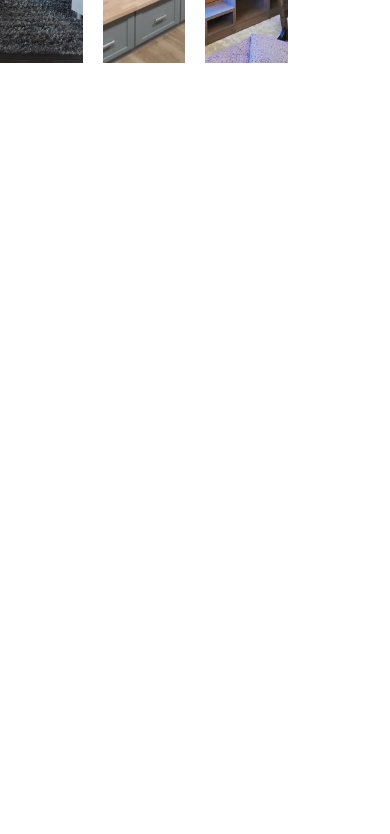
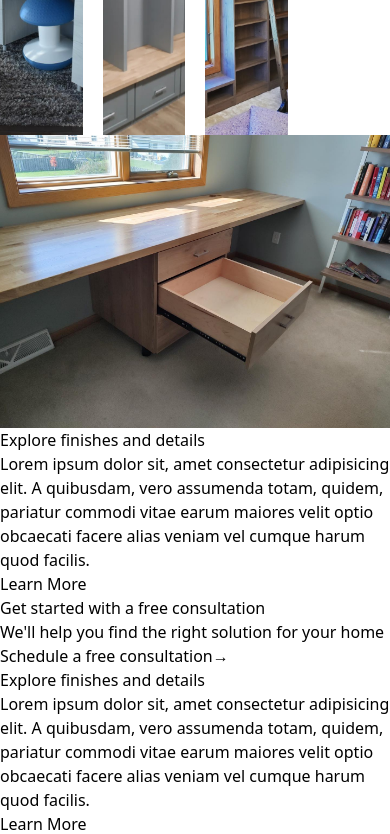
Before and after one commit to lee14k/catalinaclosets2.0, a Next.js app: page / in a window 390 px wide. Shown: the part 1000-1834 px from the top of the page. Before the commit the page ends 1063 px from the top, so only its background shows below. Built offline with nearby package versions, Linux system fonts and the light colour scheme.

Commit message:
adding top contact bar, piecing homepage together

```diff
--- /dev/null
+++ b/Components/CTA.jsx
@@ -0,0 +1,26 @@
+export default function CTA({headlineone, headlinetwo, buttontext}) {
+  return (
+    <div className="bg-indigo-700">
+      <div className="px-6 py-24 sm:px-6 sm:py-32 lg:px-8">
+        <div className="mx-auto max-w-2xl text-center">
+          <h2 className="text-3xl font-bold tracking-tight text-white sm:text-4xl">
+{headlineone}            <br />
+             {headlinetwo}
+          </h2>
+
+          <div className="mt-10 flex items-center justify-center gap-x-6">
+            <a
+              href="#"
+              className="rounded-md bg-white px-3.5 py-2.5 text-sm font-semibold text-indigo-600 shadow-sm hover:bg-indigo-50 focus-visible:outline focus-visible:outline-2 focus-visible:outline-offset-2 focus-visible:outline-white"
+            >
+               {buttontext}
+            </a>
+            <a href="#" className="text-sm font-semibold leading-6 text-white">
+     <span aria-hidden="true">→</span>
+            </a>
+          </div>
+        </div>
+      </div>
+    </div>
+  )
+}
--- /dev/null
+++ b/Components/Conbar.jsx
@@ -0,0 +1,9 @@
+export default function Conbar () {
+    return (
+        <div className="flex">
+            <div>Phone Number</div>
+            <div>Email</div>
+            <div>Request Consultation</div>
+        </div>
+    )
+}
--- /dev/null
+++ b/Components/Leftphoto.jsx
@@ -0,0 +1,24 @@
+import Image from 'next/image';
+import Navbar from './Navbar';
+
+export default function Leftphoto () {
+    return (
+        <div className="flex ">
+
+        <div>
+            <h2>Explore finishes and details</h2>
+            <p>Lorem ipsum dolor sit, amet consectetur adipisicing elit. A quibusdam, vero assumenda totam, quidem, pariatur commodi vitae earum maiores velit optio obcaecati facere alias veniam vel cumque harum quod facilis. </p>
+            <button>Learn More</button>
+
+        </div>
+           <div>
+            <Image
+                src="/homeoffice.jpg"
+                alt="Picture of the author"
+                width={500}
+                height={500}
+                />
+            </div>
+        </div>
+    )
+}
--- a/Components/Navbar.jsx
+++ b/Components/Navbar.jsx
@@ -53,17 +53,17 @@ function Navbar() {
             <Link href="/">Home</Link>
           </li>
           <li className={styles.navitem}>
-            <Link href="/About">Gallery</Link>
+            <Link href="/Gallery">Gallery</Link>
           </li>
 
           <li>
-            <Link href="/Login"> About</Link>
+            <Link href="/About"> About</Link>
           </li>
           <li className={styles.navitem}>
-            <Link href="/Gallery">Contact</Link>
+            <Link href="/Contact">Contact</Link>
           </li>
           <li className={styles.navitem}>
-            <Link href="/Store">Book a Consultation</Link>
+            <Link href="/Consultation">Book a Consultation</Link>
           </li>
         </ul>
       )}
--- /dev/null
+++ b/Components/Rightphoto.jsx
@@ -0,0 +1,22 @@
+import Image from 'next/image';
+import Navbar from './Navbar';
+
+export default function Rightphoto () {
+    return (
+        <div className="flex ">
+            <div>
+            <Image
+                src="/homeoffice.jpg"
+                alt="Picture of the author"
+                width={500}
+                height={500}
+                />
+            </div>
+        <div>
+            <h2>Explore finishes and details</h2>
+            <p>Lorem ipsum dolor sit, amet consectetur adipisicing elit. A quibusdam, vero assumenda totam, quidem, pariatur commodi vitae earum maiores velit optio obcaecati facere alias veniam vel cumque harum quod facilis. </p>
+            <button>Learn More</button>
+        </div>
+        </div>
+    )
+}
--- /dev/null
+++ b/Components/Twophoto.jsx
@@ -0,0 +1,5 @@
+export default function Twophoto () {
+    return (
+
+    )
+}
--- a/pages/index.js
+++ b/pages/index.js
@@ -4,13 +4,27 @@ import Navbar from '../Components/Navbar'
 const inter = Inter({ subsets: ['latin'] })
 import Homehead from '@/Components/Homehead'
 import Homegrid from '@/Components/Homegrid'
+import CTA from '@/Components/CTA'
+import Footer from '@/Components/Footer'
+import Rightphoto from '@/Components/Rightphoto'
+import Conbar from '@/Components/Conbar'
+import Leftphoto from '@/Components/Leftphoto'
 export default function Home() {
   return (
     <div>
+      <Conbar/>
       <Navbar/>
       <Homehead/>
       <h1>Custom solutions for your entire home</h1>
       <Homegrid/>
+      <Rightphoto/>
+      <CTA
+      headlineone="Get started with a free consultation"
+      headlinetwo="We'll help you find the right solution for your home"
+      buttontext="Schedule a free consultation"
+      />
+      <Leftphoto/>
+      <Footer/>
       </div>
   )
 }
```
Also changed, not shown: Components/Footer.jsx (added, +85 -0 lines), pages/About.js (added), pages/Consultation.js (added), pages/Contact.js (added), pages/Gallery.js (added).
